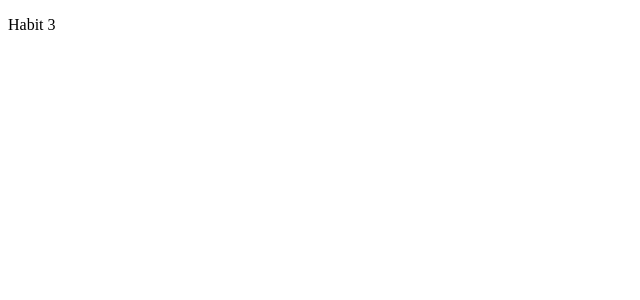
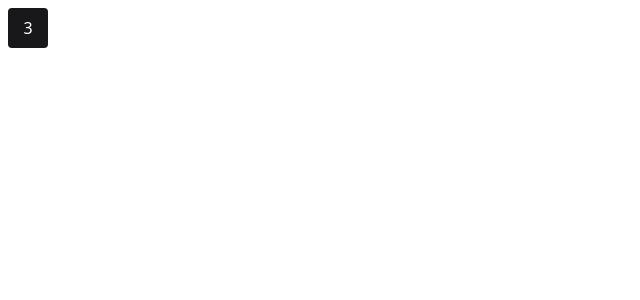
Before and after one commit to GabriPires/habits-web, a React (Vite) app: page / in a window 1280 px wide. Shown: the top 300 px of the page, without its empty margins (0-640 px from the left). Built offline with nearby package versions, Linux system fonts and the light colour scheme.

Commit message:
setting up tailwind with vite

```diff
--- a/package.json
+++ b/package.json
@@ -16,6 +16,9 @@
     "@types/react": "^18.0.26",
     "@types/react-dom": "^18.0.9",
     "@vitejs/plugin-react": "^3.0.0",
+    "autoprefixer": "^10.4.13",
+    "postcss": "^8.4.21",
+    "tailwindcss": "^3.2.4",
     "typescript": "^4.9.3",
     "vite": "^4.0.0"
   }
--- /dev/null
+++ b/postcss.config.cjs
@@ -0,0 +1,6 @@
+module.exports = {
+  plugins: {
+    tailwindcss: {},
+    autoprefixer: {},
+  },
+}
--- a/src/App.tsx
+++ b/src/App.tsx
@@ -1,3 +1,5 @@
+import './styles/global.css';
+
 import { Habit } from './components/Habit';
 
 function App() {
--- a/src/components/Habit.tsx
+++ b/src/components/Habit.tsx
@@ -3,5 +3,9 @@
 }
 
 export const Habit = ({ completed }: HabitProps) => {
-  return <p>Habit {completed}</p>;
+  return (
+    <div className="bg-zinc-900 w-10 h-10 text-white rounded m-2 flex items-center justify-center">
+      {completed}
+    </div>
+  );
 };
--- /dev/null
+++ b/src/styles/global.css
@@ -0,0 +1,3 @@
+@tailwind base;
+@tailwind utilities;
+@tailwind components;
--- /dev/null
+++ b/tailwind.config.cjs
@@ -0,0 +1,8 @@
+/** @type {import('tailwindcss').Config} */
+module.exports = {
+  content: ['./src/**/*.tsx', './index.html'],
+  theme: {
+    extend: {},
+  },
+  plugins: [],
+};
```
Also changed, not shown: 1 other file (tests, documents, lock files or other folders).
